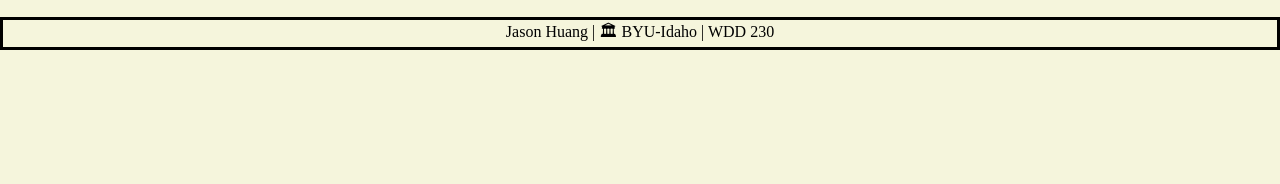
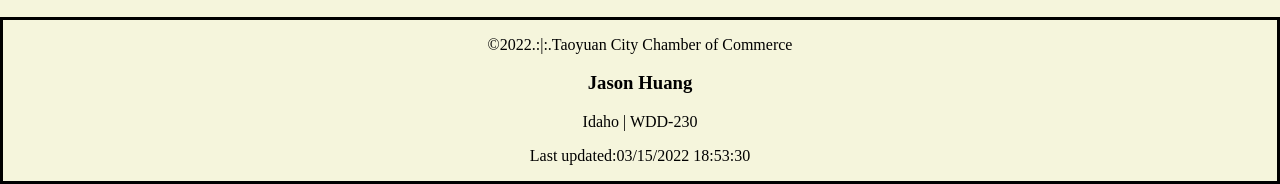
Before and after one commit to HUANG37W/wdd230, a plain HTML site: page chamber/directory.html in a window 1280 px wide. Shown: the part 2282-2466 px from the top of the page. Before the commit the page ends 2332 px from the top, so only its background shows below. Drawn offline with Linux system fonts and the light colour scheme; no server answers.

Commit message:
newupdate

```diff
--- a/chamber/directory.html
+++ b/chamber/directory.html
@@ -60,7 +60,16 @@
     </div>
   </main>
   <footer>
-    Jason Huang | 🏛 BYU-Idaho | WDD 230
+    <div class="footer-lower">
+      <p>
+          ©<span id="year"></span>.:|:.Taoyuan City Chamber of Commerce
+          <h3>Jason Huang</h3><p>Idaho | WDD-230</p>
+          Last updated:<span id="lastupdated"></span>
+      <p>
+          <!--<p id="modified"></p>
+          -->
+
+  </div>
   </footer>
   <script src="/chamber/js/directory.js"></script>
   <script src="./js/script.js"></script>
```
Also changed, not shown: chamber/discover.html (+14 -0 lines), chamber/join.html (+14 -0 lines).
